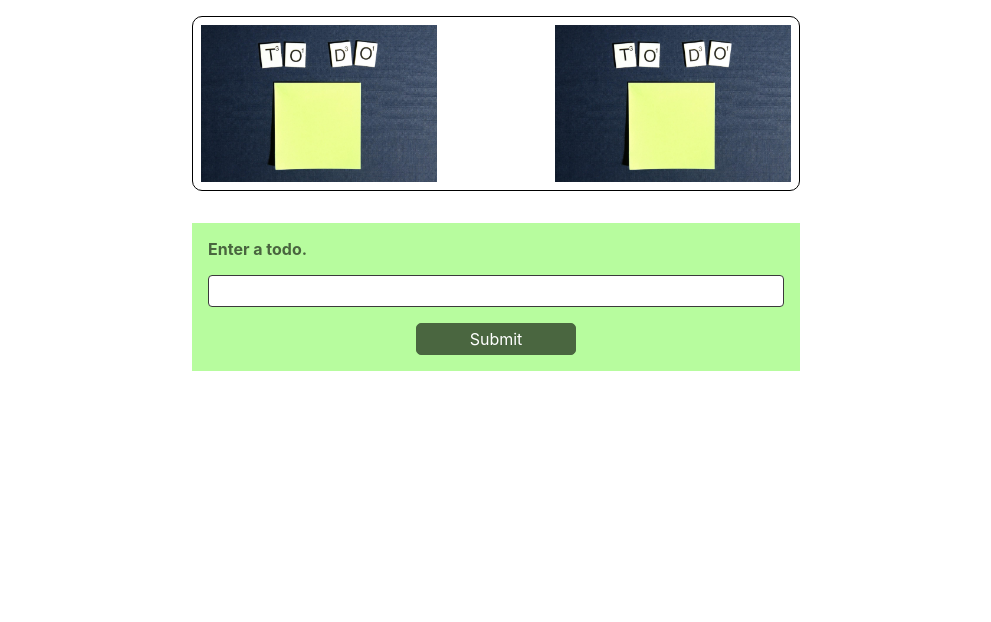
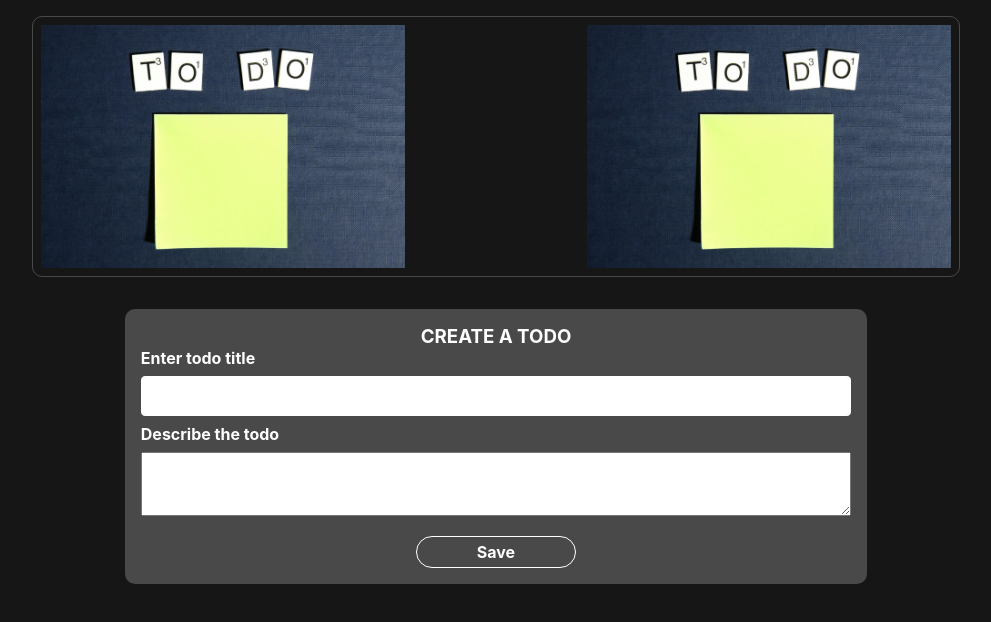
Before and after one commit to Kariqs/react-todo, a React (Create React App) app: page / in a window 1280 px wide. Both pictures are taken after a click on the button "CREATE TODOS". Shown: the top 622 px of the page, without its empty margins (144-1135 px from the left). Built offline with nearby package versions, Linux system fonts and the light colour scheme; the HTML template or start-up script is replaced by a standard one.

Commit message:
Changed the color combinations.

```diff
--- a/src/App.css
+++ b/src/App.css
@@ -1,6 +1,6 @@
 .main{
   width: 100%;
-  max-width: 40rem;
+  max-width: 60rem;
   margin: auto;
   padding: 1rem;
 }
--- a/src/App.js
+++ b/src/App.js
@@ -3,6 +3,7 @@ import "./App.css";
 import Header from "./components/Header";
 import Description from "./components/Description";
 import TodoForm from "./components/TodoForm";
+import TodoHolder from "./components/TodoHolder";
 
 function App() {
   const [showForm, setShowForm] = useState(false);
@@ -16,6 +17,7 @@ function App() {
         <Header />
         {!showForm && <Description onShowForm={showTodoForm} />}
         {showForm && <TodoForm />}
+        <TodoHolder />
       </div>
     </React.Fragment>
   );
--- a/src/components/Description.module.css
+++ b/src/components/Description.module.css
@@ -1,17 +1,17 @@
 .textdiv {
   width: 100%;
-  background-color: #fce89e;
+  background-color: #494949;
   padding: 3rem;
   margin-top: 2rem;
 }
 
 .textdiv h2 {
-  color: #655d3f;
+  color: white;
   text-align: center;
 }
 
 .textdiv p {
-  color: #a7733f;
+  color: #ffffff;
   text-align: center;
   font-style: italic;
 }
@@ -23,12 +23,13 @@
 }
 
 .buttondiv button {
-  background-color: #665e40;
+  background-color: white;
   width: 10rem;
   height: 2.5rem;
   font: inherit;
-  color: white;
-  border: 1px solid #665e40;
+  color: black;
+  border: 1px solid white;
   font-weight: bold;
+  border-radius: 20px;
   text-transform: uppercase;
 }
--- a/src/components/Header.module.css
+++ b/src/components/Header.module.css
@@ -2,7 +2,7 @@
   display: flex;
   width: 100%;
   justify-content: space-between;
-  border: 1px solid black;
+  border: 1px solid #494949;
   padding: 0.5rem;
   border-radius: 10px;
 }
--- a/src/components/TodoForm.jsx
+++ b/src/components/TodoForm.jsx
@@ -6,10 +6,13 @@ const TodoForm = () => {
     <React.Fragment>
       <div className={styles.formdiv}>
         <form action="">
-          <label htmlFor="todo">Enter a todo.</label>
+          <h3>Create a Todo</h3>
+          <label htmlFor="todo">Enter todo title</label>
           <input type="text" id="todo" name="todo" />
+          <label htmlFor="desc">Describe the todo</label>
+          <textarea name="" id="desc" cols="30" rows="10"></textarea>
           <div className={styles.buttondiv}>
-            <button type="submit">Submit</button>
+            <button type="submit">Save</button>
           </div>
         </form>
       </div>
--- a/src/components/TodoForm.module.css
+++ b/src/components/TodoForm.module.css
@@ -1,26 +1,44 @@
 .formdiv {
-  background-color: #b7fc9e;
+  width: 80%;
+  margin: auto;
+  background-color: #494949;
   margin-top: 2rem;
   padding: 1rem;
+  border-radius: 10px;
 }
 
 .formdiv form {
   width: 100%;
 }
+
+.formdiv form h3{
+  text-align: center;
+  padding: 0;
+  margin: 0;
+  text-transform: uppercase;
+  color: white;
+}
+
 .formdiv form label {
   display: block;
-  color: #49653f;
-  margin-bottom: 1rem;
+  color: #ffffff;
+  margin-bottom: 0.5rem;
   font-weight: bold;
 }
 
 .formdiv form input {
   width: 100%;
-  height: 2rem;
+  height: 2.5rem;
   font: inherit;
   padding: 0.5rem;
-  border: 1px solid rgb(58, 58, 58);
+  border: 1px solid #ffffff;
   border-radius: 4px;
+  margin-bottom: 0.5rem;
+}
+
+.formdiv form textarea{
+  width: 100%;
+  height: 4rem;
 }
 
 .buttondiv {
@@ -33,8 +51,9 @@
   margin-top: 1rem;
   width: 10rem;
   height: 2rem;
-  background-color: #4a6640;
+  background-color: transparent;
   color: white;
-  border: 1px solid #4a6640;
-  border-radius: 5px;
+  border: 1px solid white;
+  border-radius: 20px;
+  font-weight: bold;
 }
--- /dev/null
+++ b/src/components/TodoHolder.jsx
@@ -0,0 +1,12 @@
+import React from "react";
+import styles from "./TodoHolder.module.css";
+
+const TodoHolder = () => {
+  <React.Fragment>
+    <div className={styles.tododiv}>
+      <p>My name is Benard</p>
+    </div>
+  </React.Fragment>;
+};
+
+export default TodoHolder;
--- a/src/index.css
+++ b/src/index.css
@@ -8,7 +8,7 @@ ul {
   list-style: none;
 }
 body {
-  background-color: white;
+  background-color: #161616;
   margin: 0;
   font-family: -apple-system, BlinkMacSystemFont, "Segoe UI", "Roboto", "Oxygen",
     "Ubuntu", "Cantarell", "Fira Sans", "Droid Sans", "Helvetica Neue",
```
Also changed, not shown: src/components/TodoHolder.module.css (added).
